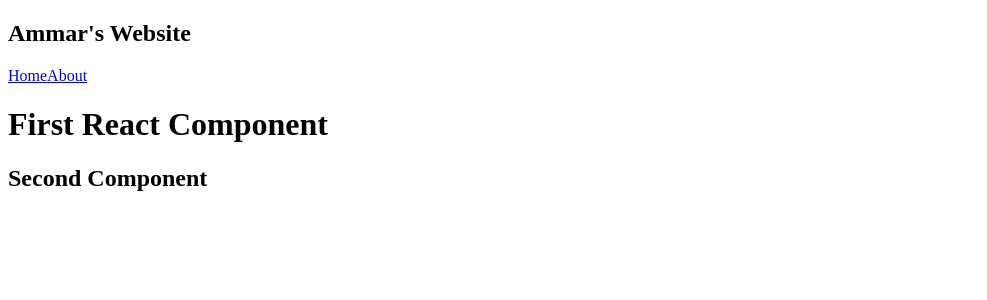
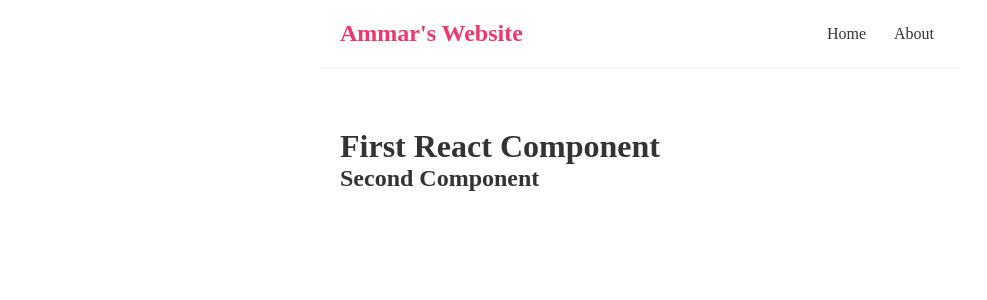
Before and after one commit to ammarlodhi255/enterprise_development, a React (Create React App) app in the folder react_app/: page / in a window 1280 px wide. Shown: the top 300 px of the page, without its empty margins (0-987 px from the left). Built offline with nearby package versions, Linux system fonts and the light colour scheme.

Commit message:
add styles to navbar

```diff
--- a/react_app/src/index.css
+++ b/react_app/src/index.css
@@ -1 +1,41 @@
 @import url('https://fonts.googleapis.com/css2?family=Mouse+Memoirs&family=Open+Sans:wght@300&display=swap');
+
+/* base styles */
+* {
+  margin: 0;
+  font-family: "Quicksand";
+  color: #333;
+}
+
+.navbar {
+  padding: 20px;
+  display: flex;
+  align-items: center;
+  max-width: 600px;
+  margin: 0 auto;
+  border-bottom: 1px solid #f2f2f2;
+}
+
+.navbar h1 {
+  color: #f1356d;
+}
+
+.navbar .links {
+  margin-left: auto;
+}
+
+.navbar a {
+  margin-left: 16px;
+  text-decoration: none;
+  padding: 6px;
+}
+
+.navbar a:hover {
+  color: #f1356d;
+}
+
+.content {
+  max-width: 600px;
+  margin: 40px auto;
+  padding: 20px;
+}
```
